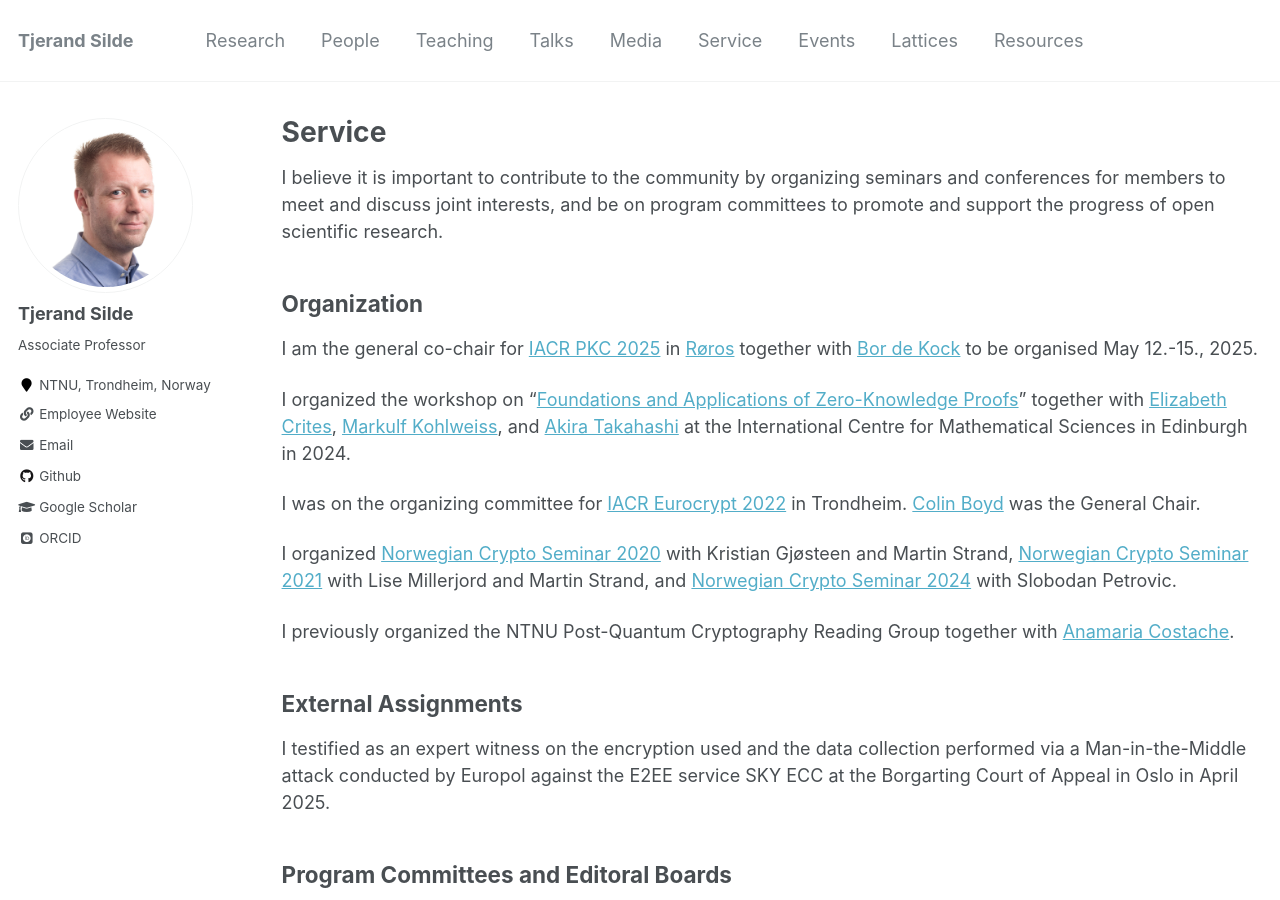
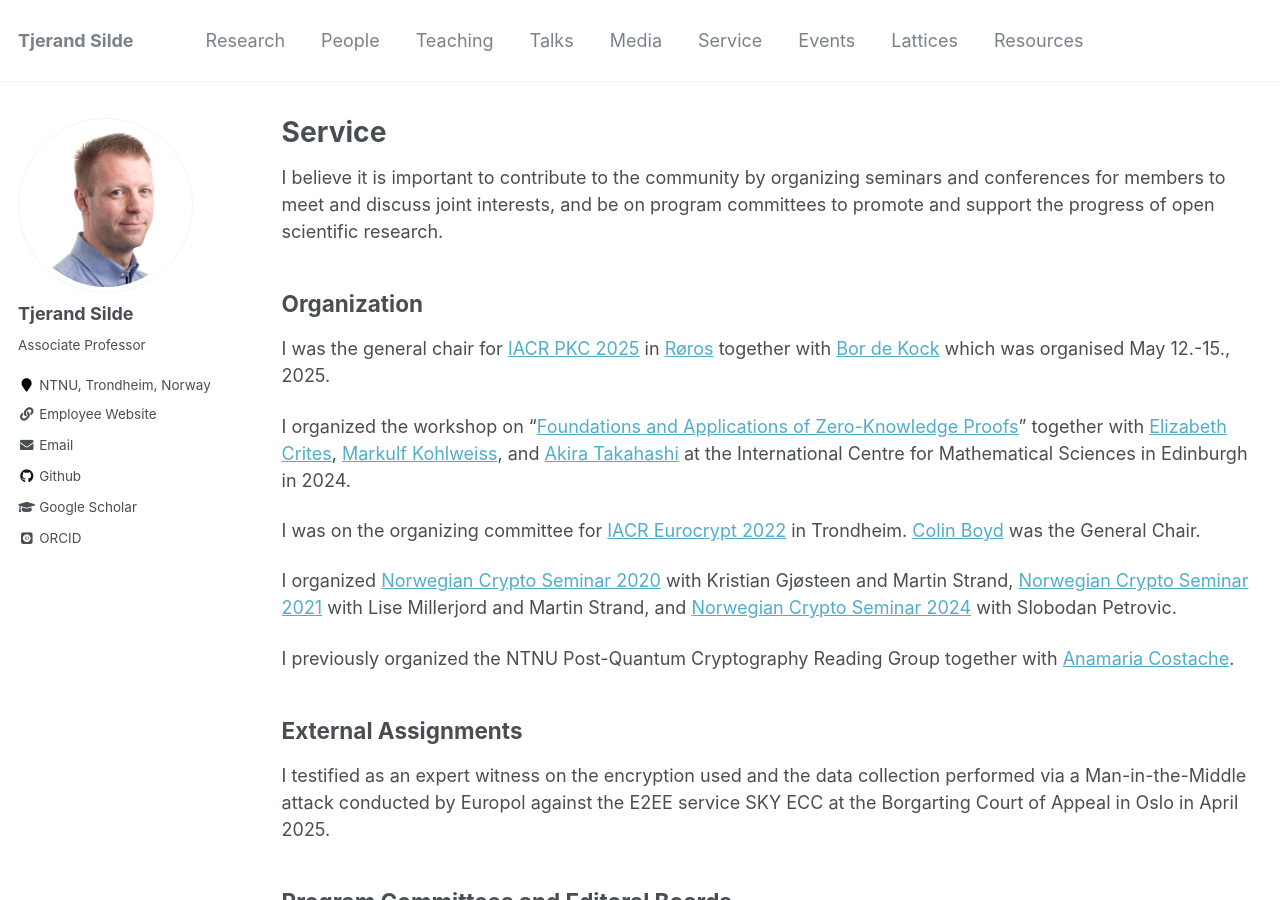
Before and after one commit to tjesi/tjesi.github.io, a Jekyll site: the page built from _pages/service.md, in a window 1280 px wide and 900 px high. Built offline with Jekyll 4.4.1, drawn with Linux system fonts in a browser that asks for light colours; some web fonts are replaced.

Commit message:
Update service.md

```diff
--- a/_pages/service.md
+++ b/_pages/service.md
@@ -9,7 +9,7 @@
 
 ## Organization
 
-I am the general co-chair for [IACR PKC 2025](https://pkc.iacr.org/2025) in [Røros](https://www.visitnorway.com/places-to-go/trondelag/roros) together with [Bor de Kock](https://bordekock.nl) to be organised May 12.-15., 2025.
+I was the general chair for [IACR PKC 2025](https://pkc.iacr.org/2025) in [Røros](https://www.visitnorway.com/places-to-go/trondelag/roros) together with [Bor de Kock](https://bordekock.nl) which was organised May 12.-15., 2025.
 
 I organized the workshop on "[Foundations and Applications of Zero-Knowledge Proofs](https://www.icms.org.uk/ZeroKnowledgeProofs)" together with [Elizabeth Crites](https://elizabeth-crites.github.io), [Markulf Kohlweiss](https://homepages.inf.ed.ac.uk/mkohlwei), and [Akira Takahashi](https://akiratk0355.github.io) at the International Centre for Mathematical Sciences in Edinburgh in 2024.
 
```
